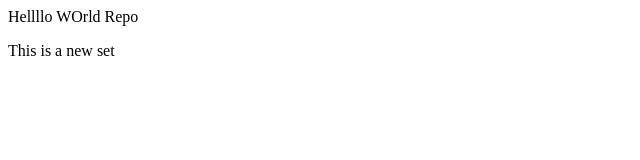
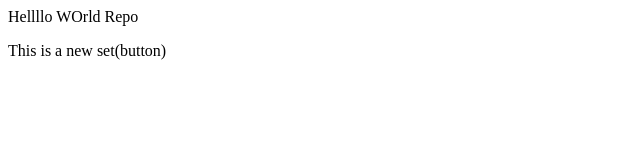
Before and after one commit to MotivatioHack/localrepo, a plain HTML site: page index.html in a window 1280 px wide. Shown: the full height of the page, 0-640 px from the left. Drawn offline with Linux system fonts and the light colour scheme.

Commit message:
New button add

```diff
--- a/index.html
+++ b/index.html
@@ -1,3 +1,3 @@
 <p>  Hellllo WOrld Repo <p>
 
-    <p>This is a new set </p>
+    <p>This is a new set(button) </p>
```
